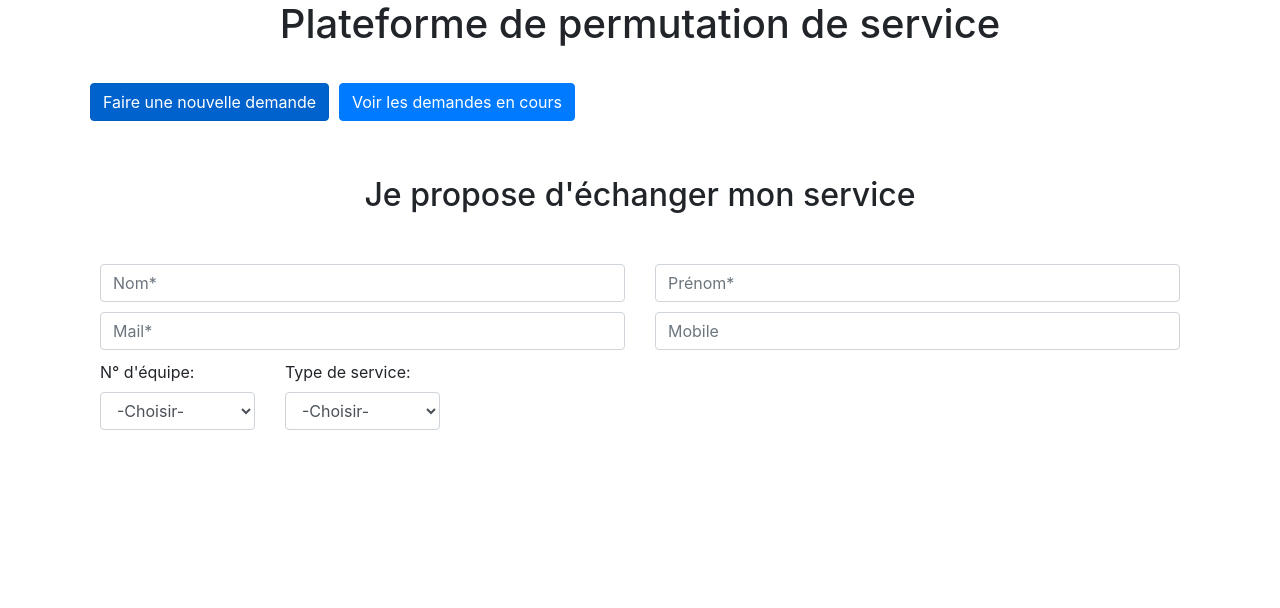
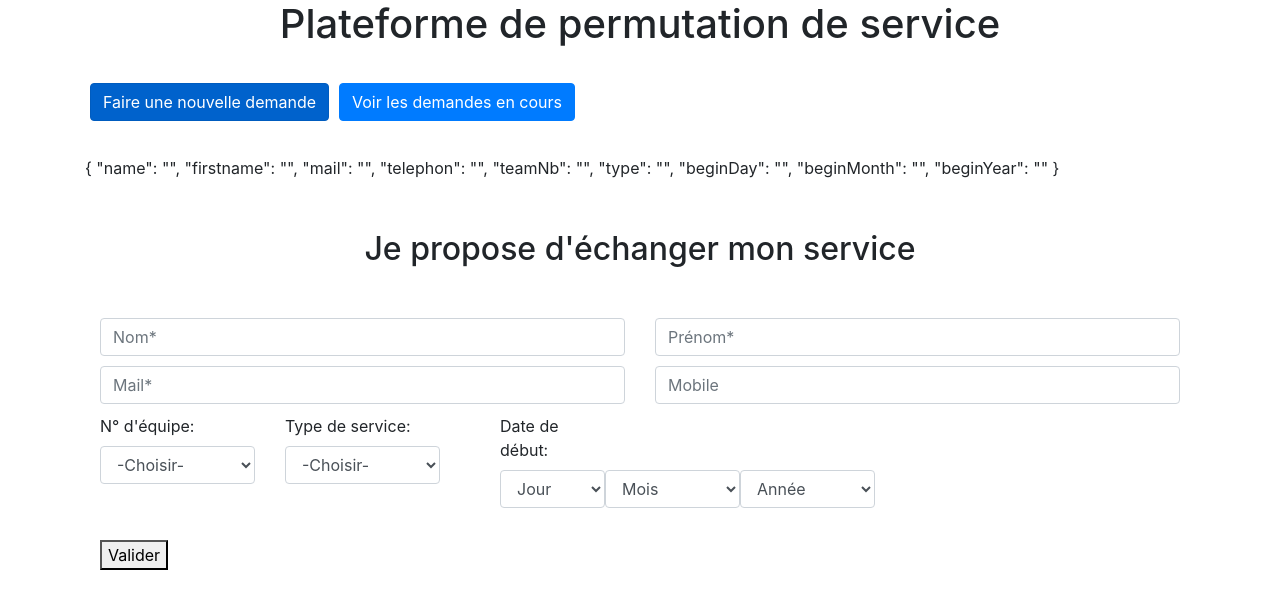
Before and after one commit to AngiMon/ratp, an Angular app: page /nouvelle-demande in a window 1280 px wide. Shown: the top 608 px of the page. Built offline with nearby package versions, Linux system fonts and the light colour scheme.

Commit message:
form works

```diff
--- a/src/app/app.component.ts
+++ b/src/app/app.component.ts
@@ -1,4 +1,5 @@
 import { Component } from '@angular/core';
+
 
 @Component({
   selector: 'app-root',
--- a/src/app/app.module.ts
+++ b/src/app/app.module.ts
@@ -4,6 +4,8 @@ import { NgModule } from '@angular/core';
 import { AppComponent } from './app.component';
 import { RouterModule, Routes } from '@angular/router';
 import { AskComponent } from './ask/ask.component';
+import { FormBuilder, FormGroup } from '@angular/forms';
+import { ReactiveFormsModule } from '@angular/forms';
 
 const appRoutes: Routes = [
   { path: 'nouvelle-demande', component: AskComponent }
@@ -12,9 +14,11 @@ const appRoutes: Routes = [
 @NgModule({
   declarations: [
     AppComponent,
-    AskComponent
+    AskComponent,
   ],
   imports: [
+  	BrowserModule,
+  	ReactiveFormsModule,
   	RouterModule.forRoot(
       appRoutes,
       { enableTracing: true } // <-- debugging purposes only
--- a/src/app/ask/ask.component.html
+++ b/src/app/ask/ask.component.html
@@ -1,5 +1,7 @@
+
+<form [formGroup]="askForm">
+	{{ askForm.value | json}}
 	<div class="col-sm-12">
-    <form>
 	<legend>
 		<h2 class="text-center">
 			Je propose d'échanger mon service
@@ -8,10 +10,11 @@
   <div class="form-group">
   	<div class="row">
       	<div class="col-lg-6 bottom">
-		        <input type="text"
+	        <input  type="text"
 	        		placeholder="Nom*"
 	        		id="name"
-		        		class="form-control "
+	        		class="form-control"
+	        		formControlName="name"
 	        		>
     	</div>
       	<div class=" col-lg-6 bottom">
@@ -19,6 +22,7 @@
 	        		placeholder="Prénom*"
 	        		id="firstname"
 	        		class="form-control"
+	        		formControlName="firstname"
 	        		>
         </div>
     </div>
@@ -28,6 +32,7 @@
 	        		placeholder="Mail*"
 	        		id="mail"
 	        		class="form-control"
+	        		formControlName="mail"
 	        		>
 	    </div>
 	    <div class="col-lg-6 bottom">
@@ -35,6 +40,7 @@
 	        		placeholder="Mobile"
 	        		id="telephon"
 	        		class="form-control"
+	        		formControlName="telephon"
 	        		>
 	    </div>
     </div>
@@ -43,7 +49,8 @@
         	<label>
         		N° d'équipe:
         	</label>
-	        	<select class="form-control">
+        	<select class="form-control"
+        			formControlName="teamNb">
         		<option value=""
         				hidden
         				>
@@ -64,7 +71,8 @@
         	<label>
         		Type de service:
         	</label>
-	        	<select class="form-control">
+        	<select class="form-control"
+        			formControlName="type">
         		<option value=""
         				hidden
         				>
@@ -75,7 +83,55 @@
         		<option value="nuit">Nuit</option>
         	</select>
         </div>
+        <div class="form-group col-md-3 col-lg-6 d-flex flex-row pr-0">
+        	<div class="col-lg-3 pr-0">
+	        	<label style="padding-left:15px;">
+	        		Date de début:
+	        	</label>
+	        	<div class="col-lg-12 pr-0">
+		        	<select class="form-control"
+		        			formControlName="beginDay">
+		        		<option value=""
+	            				hidden
+	            				>
+	            			Jour
+	            		</option>
+		        		<option *ngFor="let a of day; let i = index" value="{{ i + 1}}">{{ i + 1}}</option>
+		        	</select>
 		        </div>
 	        </div>
+        	<div class="col-lg-3 d-flex align-items-end pr-0 pl-0 ">
+	        	<select formControlName='beginMonth'
+	        			class="form-control">
+	        		<option value=""
+            				hidden
+            				>
+            			Mois
+            		</option>
+	        		<option *ngFor="let a of month; let i = index" value="{{ i + 1}}">
+	        			{{ i + 1}}
+	        		</option>
+	        	</select>
+	        </div>
+        	<div class="col-lg-3 d-flex align-items-end pr-0 pl-0">
+	        	<select class="form-control"
+	        			formControlName="beginYear">
+	        		<option value=""
+            				hidden
+            				>
+            			Année
+            		</option>
+	        		<option value="{{year}}" >
+	        			{{ year }}
+	        		</option>
+	        		<option value="{{year+1}}">
+	        			{{ year + 1}}
+	        		</option>
+	        	</select>
+	        </div>
+        </div>
+    </div>
+  </div>
+  <button class="btn-btn-primary">Valider</button>
+  </div>
 </form>
-</div>
--- a/src/app/ask/ask.component.ts
+++ b/src/app/ask/ask.component.ts
@@ -1,4 +1,5 @@
 import { Component, OnInit } from '@angular/core';
+import { FormBuilder, FormGroup } from '@angular/forms';
 
 @Component({
   selector: 'app-ask',
@@ -7,10 +8,33 @@ import { Component, OnInit } from '@angular/core';
 })
 export class AskComponent implements OnInit {
 
-  constructor() { }
+	askForm: FormGroup;
 
-  ngOnInit() {
+  constructor(private formBuilder: FormBuilder) { }
+
+  ngOnInit()
+  {
+	 this.askForm = this.formBuilder.group({
+	    	name: '',
+	    	firstname: '',
+	    	mail: '',
+	    	telephon: '',
+	    	teamNb: '',
+	    	type: '',
+	    	beginDay: '',
+	    	beginMonth: '',
+	    	beginYear: ''
+    	})
+
   }
+
+
+
     array = new Array(25);
+    day = new Array(31);
+    month = new Array(12);
+    year = new Date().getFullYear();
+
+
 
 }
```
Lines whose indentation alone changed are shown as unchanged.
